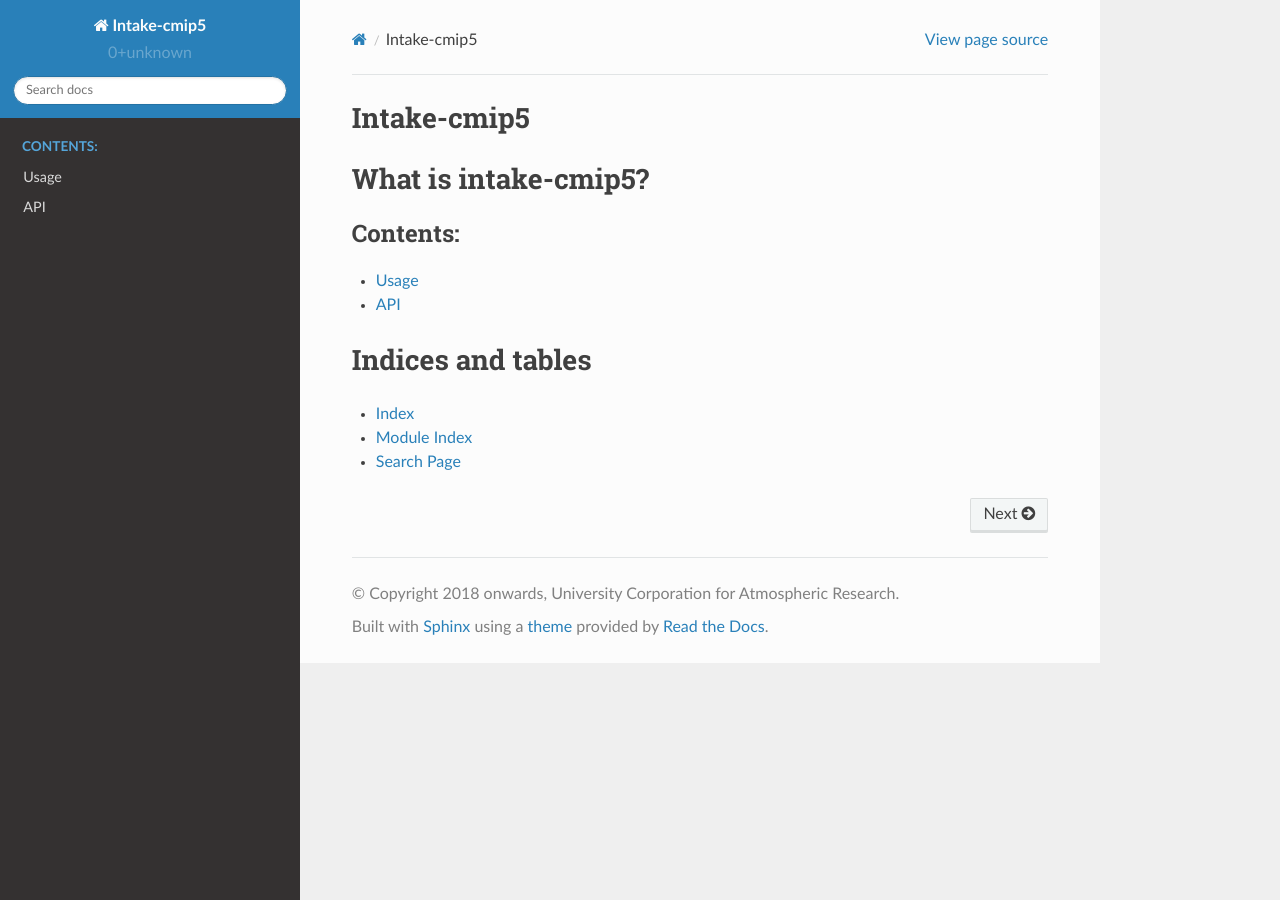
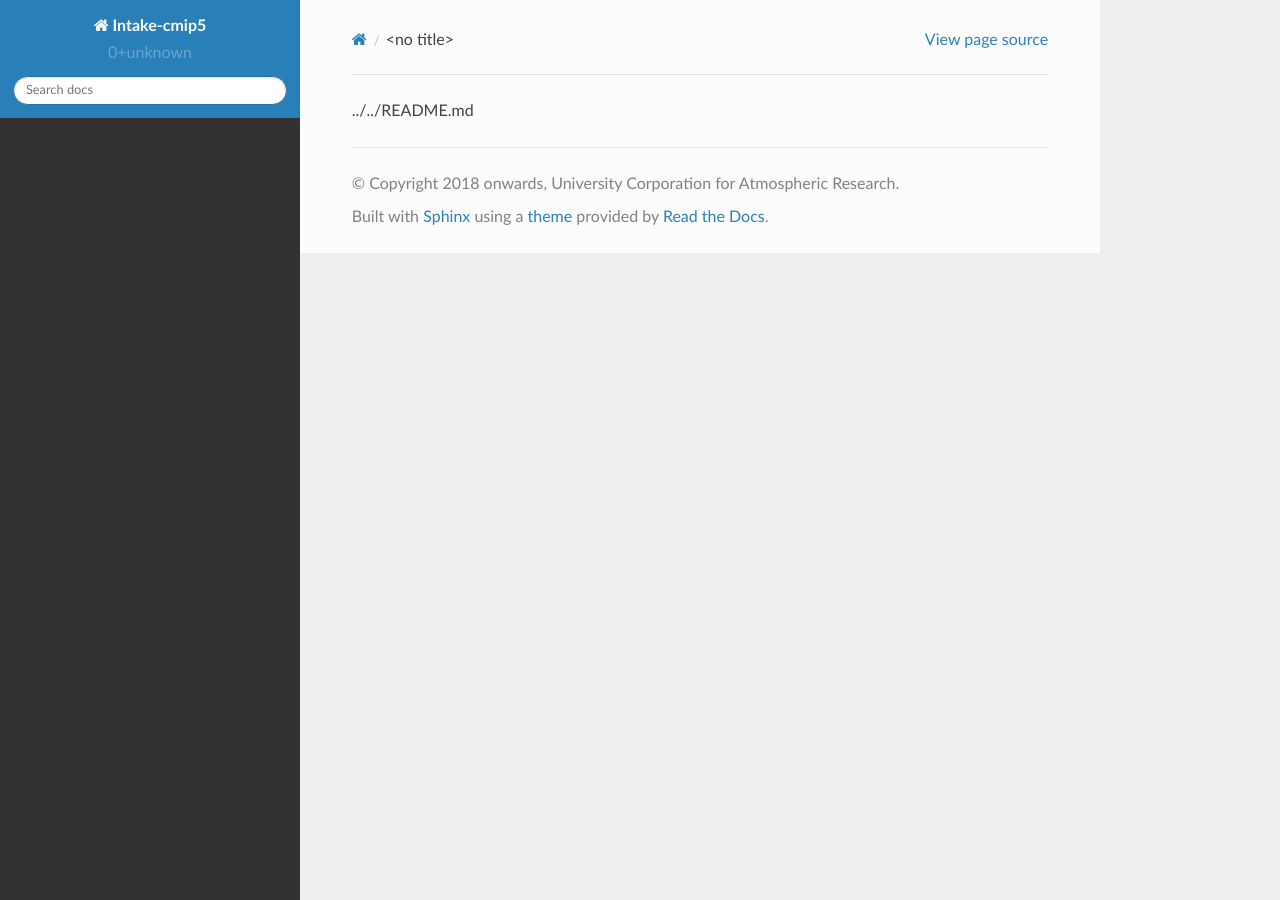
Before and after one commit to NCAR/intake-cmip, a Sphinx documentation site: the page built from docs/source/index.md, in a window 1280 px wide. Built offline with Sphinx 7.4.7 and the Read the Docs theme 2.0.0, drawn with Linux system fonts in a browser that asks for light colours.

Commit message:
Add support for markdown in sphinx docs

```diff
--- a/docs/source/conf.py
+++ b/docs/source/conf.py
@@ -22,6 +22,13 @@
 sys.path.insert(0, os.path.abspath(".."))
 
 import intake_cmip5
+import recommonmark
+from recommonmark.parser import CommonMarkParser
+from recommonmark.transform import AutoStructify
+
+source_parsers = {
+    '.md': CommonMarkParser
+}
 
 # -- General configuration ---------------------------------------------
 
@@ -41,6 +48,7 @@
     "IPython.sphinxext.ipython_console_highlighting",
     "IPython.sphinxext.ipython_directive",
     "sphinx_copybutton",
+    "recommonmark",
 ]
 
 numpydoc_show_class_members = False
@@ -51,7 +59,7 @@
 # You can specify multiple suffix as a list of string:
 #
 # source_suffix = ['.rst', '.md']
-source_suffix = ".rst"
+source_suffix = [".rst", ".md"]
 
 # The master toctree document.
 master_doc = "index"
@@ -111,7 +119,7 @@
 # -- Options for HTMLHelp output ---------------------------------------
 
 # Output file base name for HTML help builder.
-htmlhelp_basename = "intake_cmip5doc"
+htmlhelp_basename = "intake-cmip5doc"
 
 
 # -- Options for LaTeX output ------------------------------------------
@@ -137,7 +145,7 @@
 latex_documents = [
     (
         master_doc,
-        "intake_cmip5.tex",
+        "intake-cmip5.tex",
         u"intake-cmip5 Documentation",
         u"Anderson Banihirwe",
         "manual",
@@ -170,14 +178,22 @@
 ]
 
 # Example configuration for intersphinx: refer to the Python standard library.
-intersphinx_mapping = {
-    "python": ("https://docs.python.org/", None),
-    "pandas": ("http://pandas-docs.github.io/pandas-docs-travis/", None),
-}
+# intersphinx_mapping = {}
 
 
 ipython_execlines = [
     "import pandas as pd",
     "import xarray as xr",
-    "import intake",,
+    "import intake",
 ]
+
+github_doc_root = 'https://github.com/NCAR/intake-cmip5/tree/devel/docs/source/'
+# app setup hook
+def setup(app):
+    app.add_config_value('recommonmark_config', {
+        'url_resolver': lambda url: github_doc_root + url,
+        'auto_toc_tree_section': 'Contents',
+        'enable_eval_rst': True,
+        'enable_auto_doc_ref': True,
+    }, True)
+    app.add_transform(AutoStructify)
--- /dev/null
+++ b/docs/source/index.md
@@ -0,0 +1 @@
+../../README.md
--- a/docs/source/index.rst
+++ /dev/null
@@ -1,19 +0,0 @@
-Intake-cmip5
-======================================
-
-What is intake-cmip5?
-===============
-
-
-.. toctree::
-   :maxdepth: 2
-   :caption: Contents:
-
-   usage
-   api
-
-Indices and tables
-==================
-* :ref:`genindex`
-* :ref:`modindex`
-* :ref:`search`
```
Also changed, not shown: README.md (+1 -2 lines).
